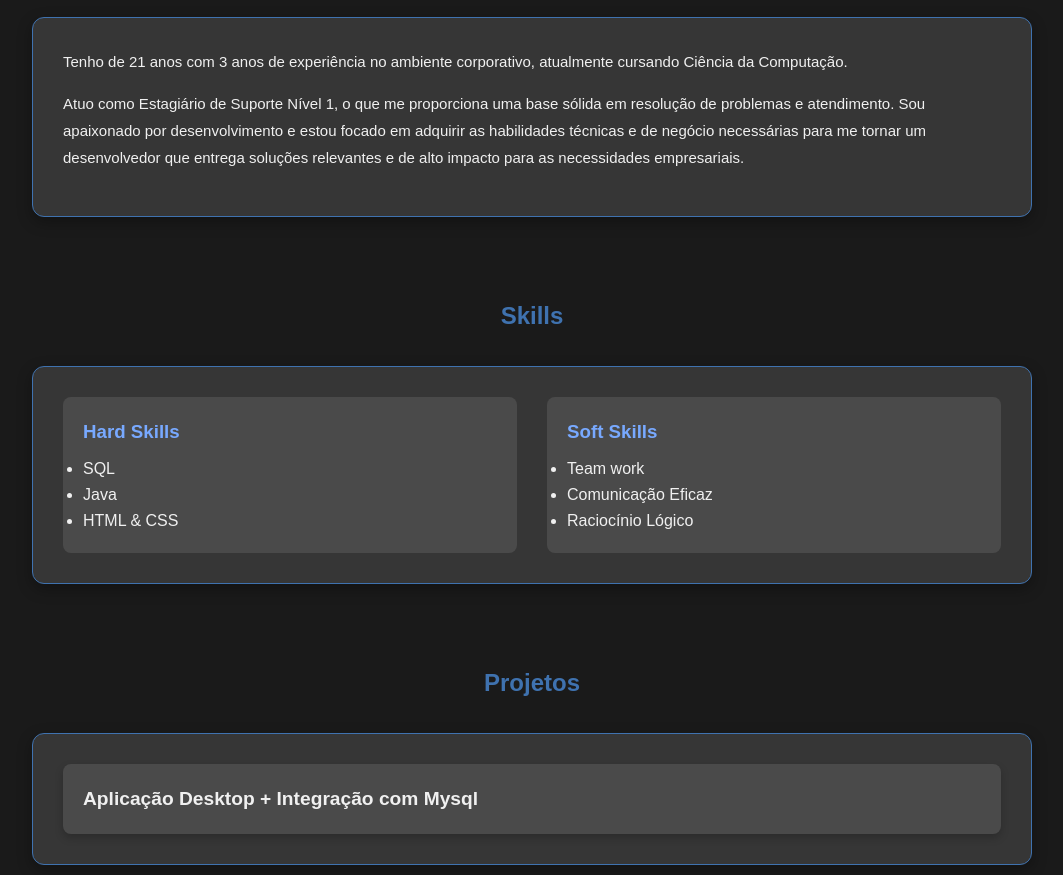
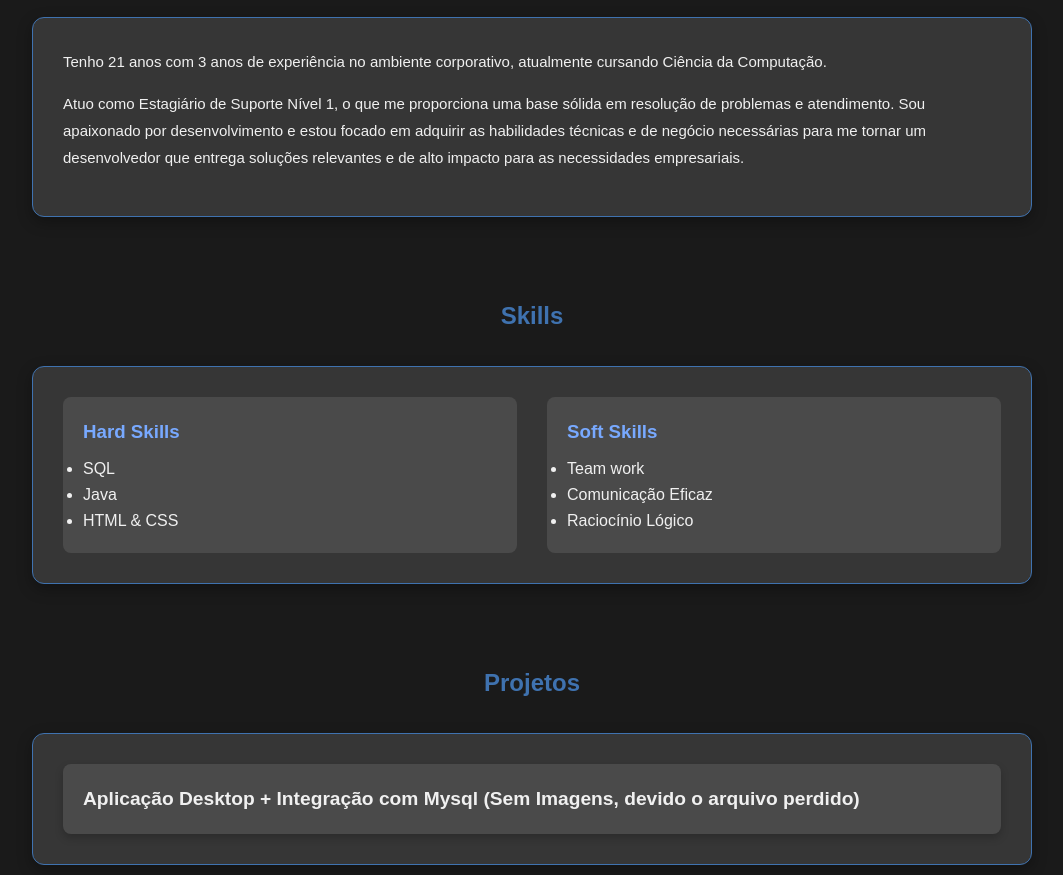
Before and after one commit to 0Dandev/Portfolio-AV1, a plain HTML site: page index.html in a window 1280 px wide. Shown: the part 537-1412 px from the top of the page, without its empty margins (108-1171 px from the left). Drawn offline with nearby package versions, Linux system fonts and the light colour scheme; a small style sheet from the web is missing.

Commit message:
Codigo AV1 - Versao Final + GitPages + Readme

```diff
--- a/index.html
+++ b/index.html
@@ -29,7 +29,7 @@
     <section id="sobre">
         <h1>Sobre Mim</h1>
         <div class="sobre-container">
-            <p>Tenho de 21 anos com 3 anos de experiência no ambiente corporativo, atualmente cursando Ciência da Computação.
+            <p>Tenho 21 anos com 3 anos de experiência no ambiente corporativo, atualmente cursando Ciência da Computação.
             </p>
             <p> Atuo como Estagiário de Suporte Nível 1, o que me proporciona uma base sólida em resolução de problemas e atendimento. Sou apaixonado por desenvolvimento e estou focado em adquirir as habilidades técnicas e de negócio necessárias para me tornar um desenvolvedor que entrega soluções relevantes e de alto impacto para as necessidades empresariais.</p>
         </div>
@@ -61,7 +61,7 @@
     <section id="projetos">
         <h1>Projetos</h1>
         <div class="works-container">
-            <h2> Aplicação Desktop + Integração com Mysql </h2>
+            <h2> Aplicação Desktop + Integração com Mysql (Sem Imagens, devido o arquivo perdido) </h2>
         </div>
     </section>
 
```
Also changed, not shown: 1 other file.
